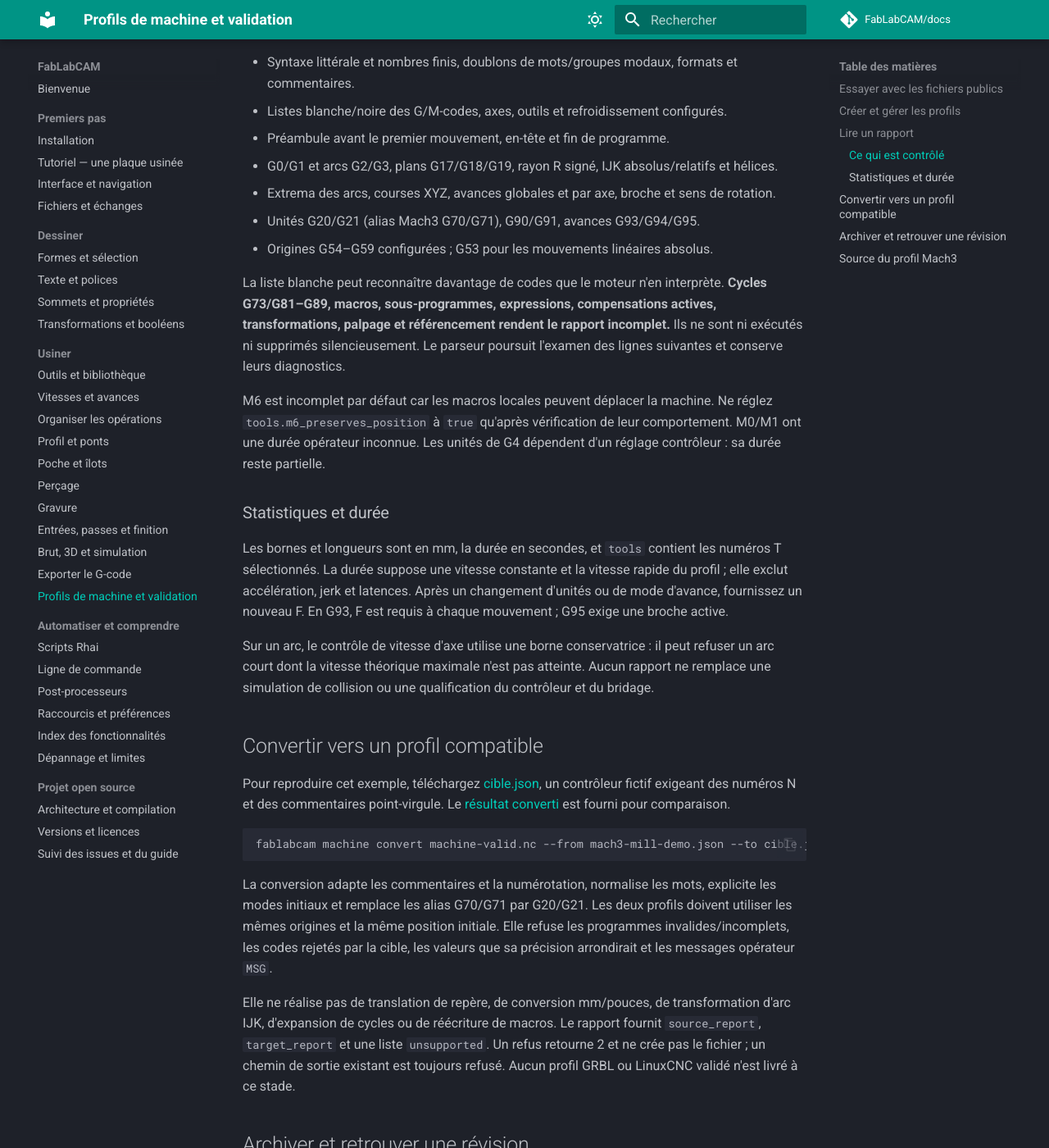
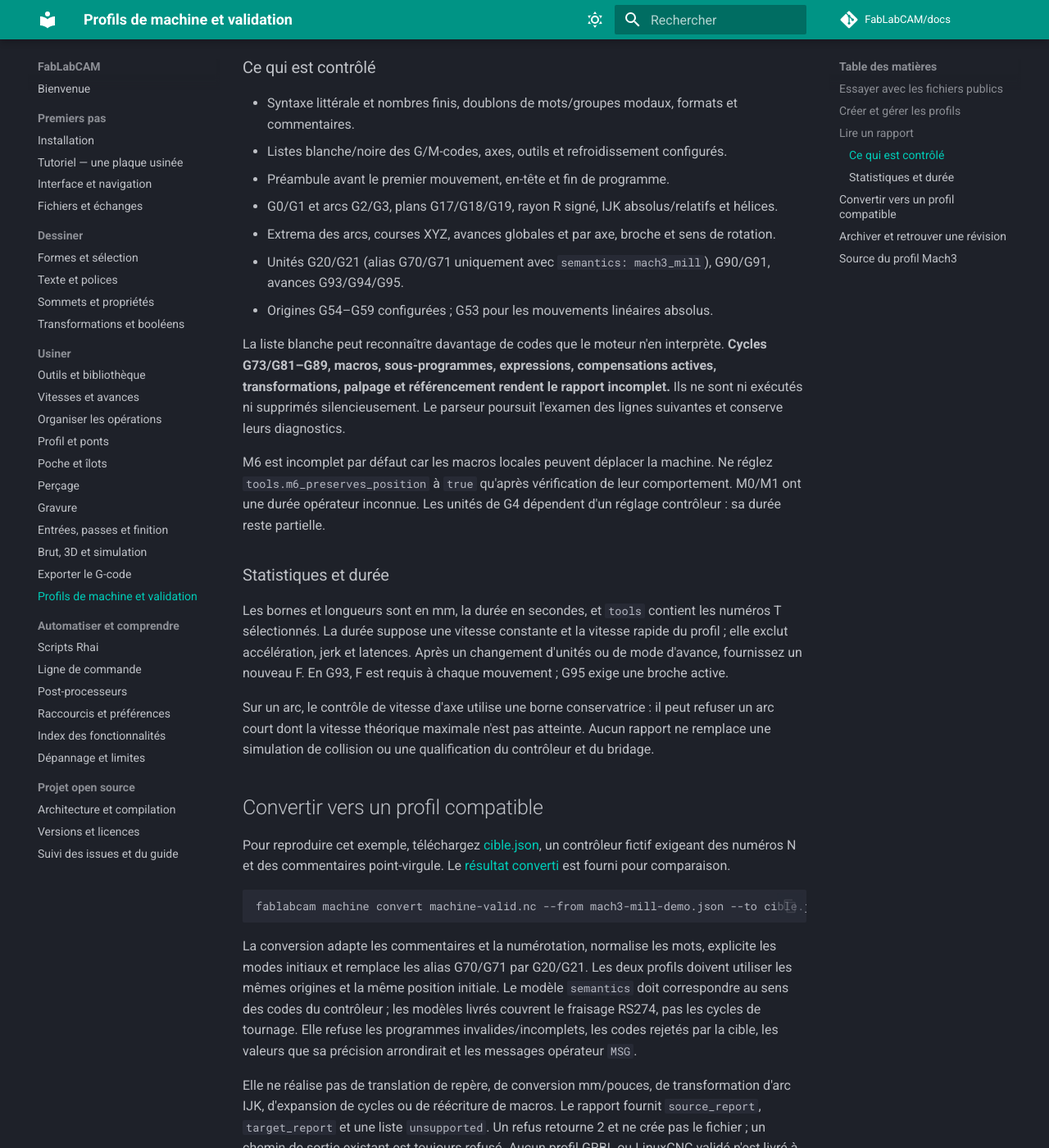
Before and after one commit to FabLabCAM/docs, an MkDocs documentation site: the page built from docs/guide/machines.md, in a window 1280 px wide and 1400 px high, scrolled down 3214 px. Shown: the whole window at 82% size. Built offline with MkDocs 1.6.1 and Material for MkDocs 9.7.7, drawn with Linux system fonts in a browser that asks for light colours; comment, search, counter and statistics services are not loaded; some of the changed text lies outside the part shown.

Commit message:
docs: distinguish Mach3 and RS274 code semantics

```diff
--- a/docs/examples/machines/cible.json
+++ b/docs/examples/machines/cible.json
@@ -196,5 +196,6 @@
       "M9"
     ],
     "table": {}
-  }
+  },
+  "semantics": "rs274_mill"
 }
--- a/docs/examples/machines/mach3-mill-demo.json
+++ b/docs/examples/machines/mach3-mill-demo.json
@@ -202,5 +202,6 @@
       "M9"
     ],
     "table": {}
-  }
+  },
+  "semantics": "mach3_mill"
 }
--- a/docs/examples/machines/mach3-mill.json
+++ b/docs/examples/machines/mach3-mill.json
@@ -192,5 +192,6 @@
       "M9"
     ],
     "table": {}
-  }
+  },
+  "semantics": "mach3_mill"
 }
--- a/docs/guide/machines.md
+++ b/docs/guide/machines.md
@@ -57,6 +57,7 @@ chiffres, tiret et souligné, sur 1 à 80 caractères. Le schéma est versionné
 | Repères | `initial_position_mm`, `work_offsets_mm` pour G54–G59, `positive_directions` |
 | Broche | `spindle.min_rpm`, `max_rpm`, `directions` (`cw`, `ccw`) |
 | Modes initiaux | `defaults.units`, `plane`, `distance`, `arc_distance`, `feed_mode`, `work_offset` |
+| Modèle sémantique | `semantics`: `mach3_mill` ou `rs274_mill` ; définit le sens des codes, indépendamment du nom commercial du contrôleur |
 | Dialecte | `gcodes` et `mcodes` : listes `allow` et `deny` ; une interdiction l'emporte |
 | Format | Numéros N (`optional`, `required`, `forbidden`), décimales, commentaires, ASCII, majuscules, longueur de ligne, en-tête `%`, terminaisons M2/M30 |
 | Atelier | `safety.safe_z_mm`, positions de parking/changement, `required_preamble`, autorisation des hélices, interdiction des rapides sous le Z de sécurité |
@@ -122,7 +123,7 @@ trajectoires suivantes pour éviter d'afficher de fausses bornes.
 - Préambule avant le premier mouvement, en-tête et fin de programme.
 - G0/G1 et arcs G2/G3, plans G17/G18/G19, rayon R signé, IJK absolus/relatifs et hélices.
 - Extrema des arcs, courses XYZ, avances globales et par axe, broche et sens de rotation.
-- Unités G20/G21 (alias Mach3 G70/G71), G90/G91, avances G93/G94/G95.
+- Unités G20/G21 (alias G70/G71 uniquement avec `semantics: mach3_mill`), G90/G91, avances G93/G94/G95.
 - Origines G54–G59 configurées ; G53 pour les mouvements linéaires absolus.
 
 La liste blanche peut reconnaître davantage de codes que le moteur n'en
@@ -162,6 +163,8 @@ fablabcam machine convert machine-valid.nc --from mach3-mill-demo.json --to cibl
 La conversion adapte les commentaires et la numérotation, normalise les mots,
 explicite les modes initiaux et remplace les alias G70/G71 par G20/G21.
 Les deux profils doivent utiliser les mêmes origines et la même position initiale.
+Le modèle `semantics` doit correspondre au sens des codes du contrôleur ; les
+modèles livrés couvrent le fraisage RS274, pas les cycles de tournage.
 Elle refuse les programmes invalides/incomplets, les codes rejetés par la cible,
 les valeurs que sa précision arrondirait et les messages opérateur `MSG`.
 
```
